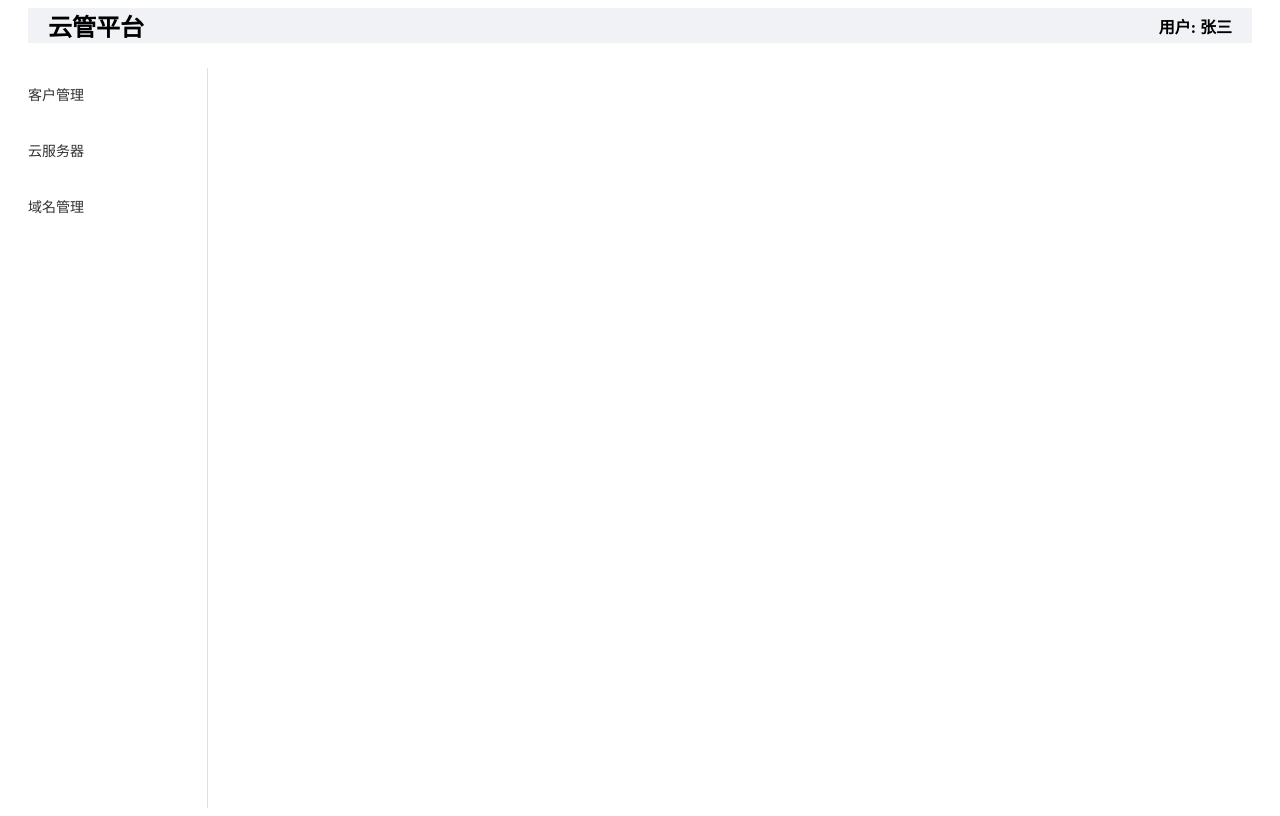
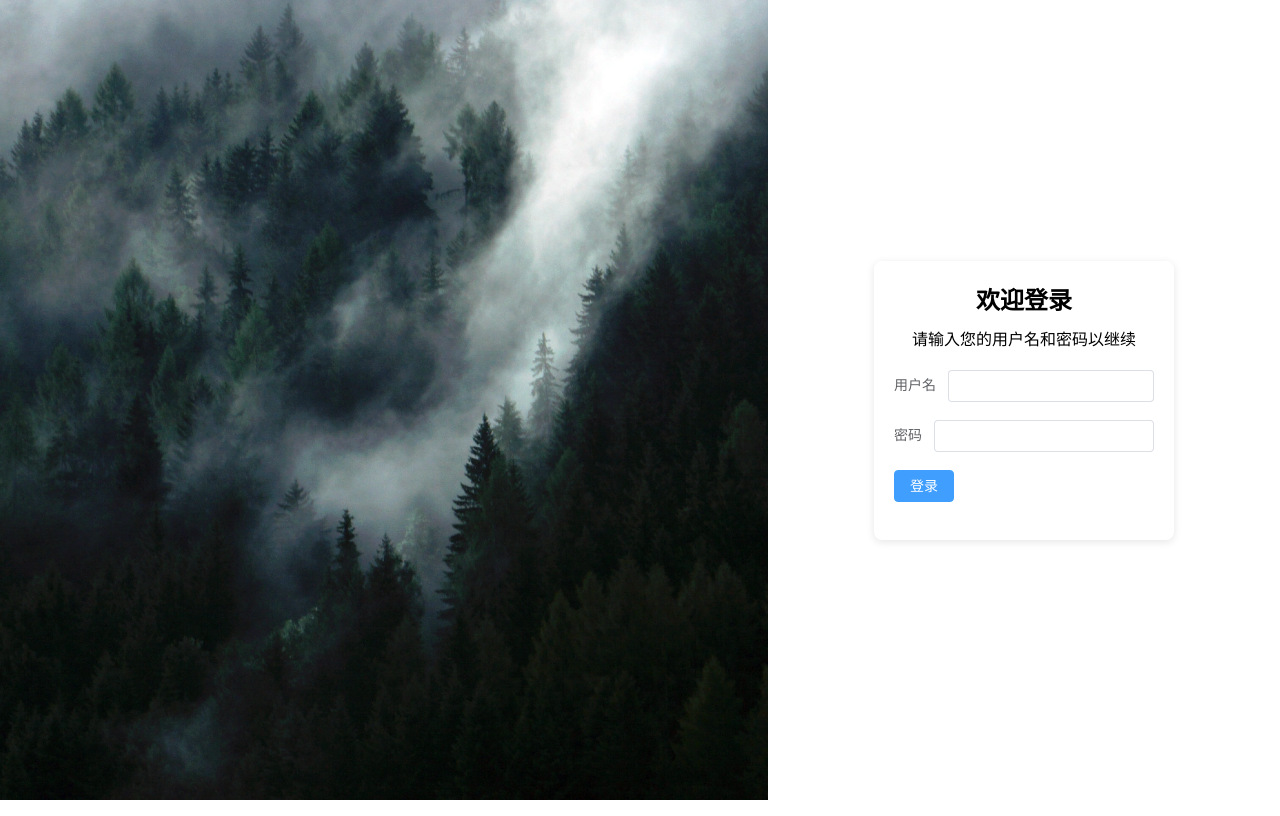
Before and after one commit to cyt1999/cloud-management-platform, a Vue app: page /login in a window 1280 px wide. Built offline with nearby package versions, Linux system fonts and the light colour scheme.

Commit message:
独立主布局和登陆布局页面，新增登陆功能

```diff
--- a/src/App.vue
+++ b/src/App.vue
@@ -1,51 +1,9 @@
 <template>
-  <el-container style="height: 100vh;">
-    <el-header>
-      <div class="header-content">
-        <h1 class="title">云管平台</h1>
-        <div class="user-info">用户: {{ username }}</div>
-      </div>
-    </el-header>
-    <el-container>
-      <el-aside width="200px">
-        <AppSidebar />
-      </el-aside>
-      <el-main>
-        <router-view />
-      </el-main>
-    </el-container>
-  </el-container>
+  <router-view />
 </template>
 
 <script>
-import AppSidebar from './components/Sidebar.vue';
-
 export default {
-  components: {
-    AppSidebar
-  },
-  data() {
-    return {
-      username: '张三' // 假设这是登录用户的名称
-    };
-  }
+  name: 'App'
 };
 </script>
-
-<style>
-.header-content {
-  display: flex;
-  justify-content: space-between; /* 左右对齐 */
-  align-items: center; /* 垂直居中 */
-  padding: 0 20px; /* 添加内边距 */
-  background-color: #f0f2f5; /* 设置背景颜色 */
-}
-
-.title {
-  margin: 0; /* 去掉默认的 margin */
-}
-
-.user-info {
-  font-weight: bold; /* 加粗用户信息 */
-}
-</style>
--- /dev/null
+++ b/src/components/Login.vue
@@ -0,0 +1,71 @@
+<template>
+  <div class="login-container">
+    <h2 class="login-title">欢迎登录</h2>
+    <p class="login-description">请输入您的用户名和密码以继续</p>
+    <el-form :model="loginForm" @submit.native.prevent="handleLogin">
+      <el-form-item label="用户名">
+        <el-input v-model="loginForm.username" autocomplete="off"></el-input>
+      </el-form-item>
+      <el-form-item label="密码">
+        <el-input v-model="loginForm.password" type="password" autocomplete="off"></el-input>
+      </el-form-item>
+      <el-form-item>
+        <el-button type="primary" @click="handleLogin">登录</el-button>
+      </el-form-item>
+    </el-form>
+  </div>
+</template>
+
+<script>
+import axios from 'axios';
+import { ElMessage } from 'element-plus';
+
+export default {
+  data() {
+    return {
+      loginForm: {
+        username: '',
+        password: ''
+      }
+    };
+  },
+  methods: {
+    async handleLogin() {
+      try {
+        const response = await axios.post('/api/login/', this.loginForm);
+        if (response.data.refresh && response.data.access) {
+          // 将 token 存储到本地存储
+          localStorage.setItem('authToken', response.data.access);
+          this.$router.push('/cloud-servers'); // 登录成功后重定向
+          ElMessage.success('登录成功');
+        } else {
+          ElMessage.error('登录失败，请检查用户名和密码');
+        }
+      } catch (error) {
+        ElMessage.error('登录请求失败');
+      }
+    }
+  }
+};
+</script>
+
+<style>
+.login-container {
+  width: 300px;
+  padding: 20px;
+  background-color: white;
+  border-radius: 8px;
+  box-shadow: 0 2px 8px rgba(0, 0, 0, 0.1);
+  box-sizing: border-box;
+}
+
+.login-title {
+  text-align: center;
+  margin-bottom: 10px;
+}
+
+.login-description {
+  text-align: center;
+  margin-bottom: 20px;
+}
+</style>
--- /dev/null
+++ b/src/layouts/LoginLayout.vue
@@ -0,0 +1,39 @@
+<template>
+  <div class="login-layout">
+    <div class="left-section">
+      <!-- 背景图 -->
+    </div>
+    <div class="right-section">
+      <router-view />
+    </div>
+  </div>
+</template>
+
+<style>
+
+/* 解决了登陆页面右侧出现滚动条的问题 */
+* {
+  margin: 0;
+  padding: 0;
+  box-sizing: border-box; /* 确保边框和填充不会影响元素的总高度 */
+}
+
+.login-layout {
+  display: flex;
+  height: 100vh;
+}
+
+.left-section {
+  flex: 3; /* 占5分之3 */
+  background: url('../assets/loginBackground.jpg') no-repeat center center;
+  background-size: cover;
+}
+
+.right-section {
+  flex: 2; /* 占5分之2 */
+  display: flex;
+  justify-content: center;
+  align-items: center;
+  background-color: #ffffff;
+}
+</style>
--- /dev/null
+++ b/src/layouts/MainLayout.vue
@@ -0,0 +1,60 @@
+<template>
+  <el-container style="height: 100vh;">
+    <el-header>
+      <div class="header-content">
+        <h1 class="title">云管平台</h1>
+        <div class="user-info">
+            用户: {{ username }}
+            <el-button type="primary" @click="logout">退出</el-button>
+        </div>
+      </div>
+    </el-header>
+    <el-container>
+      <el-aside width="200px">
+        <AppSidebar />
+      </el-aside>
+      <el-main>
+        <router-view />
+      </el-main>
+    </el-container>
+  </el-container>
+</template>
+
+<script>
+import AppSidebar from '../components/Sidebar.vue';
+
+export default {
+  components: {
+    AppSidebar
+  },
+  data() {
+    return {
+      username: '张三' // 假设这是登录用户的名称
+    };
+  },
+  methods: {
+    logout() {
+      localStorage.removeItem('authToken');
+      this.$router.push('/login');
+    }
+  }
+};
+</script>
+
+<style>
+.header-content {
+  display: flex;
+  justify-content: space-between;
+  align-items: center;
+  padding: 0 20px;
+  background-color: #f0f2f5;
+}
+
+.title {
+  margin: 0;
+}
+
+.user-info {
+  font-weight: bold;
+}
+</style>
--- a/src/router/index.js
+++ b/src/router/index.js
@@ -1,19 +1,56 @@
 import { createRouter, createWebHistory } from 'vue-router';
+import MainLayout from '../layouts/MainLayout.vue';
+import LoginLayout from '../layouts/LoginLayout.vue';
 import CustomerManagement from '../components/CustomerManagement.vue';
 import CloudServer from '../components/CloudServer.vue';
 import DomainManagement from '../components/DomainManagement.vue';
 import ServerDetail from '../components/ServerDetail.vue';
+import Login from '../components/Login.vue';
 
 const routes = [
-  { path: '/customers', component: CustomerManagement },
-  { path: '/cloud-servers', component: CloudServer },
-  { path: '/domains', component: DomainManagement },
-  { path: '/server-detail/:id', component: ServerDetail } // 使用路由参数
+  { path: '/', redirect: '/login' }, // 根路径重定向到登录页面
+  {
+    path: '/login', // 登录页面路径
+    component: LoginLayout, // 使用登录布局组件
+    children: [
+      { path: '', component: Login } // 登录页面的子路由
+    ]
+  },
+  {
+    path: '/', // 主页面路径
+    component: MainLayout, // 使用主布局组件
+    children: [
+      { path: 'customers', component: CustomerManagement }, // 客户管理页面
+      { path: 'cloud-servers', component: CloudServer }, // 云服务器页面
+      { path: 'domains', component: DomainManagement }, // 域名管理页面
+      { path: 'server-detail/:id', component: ServerDetail } // 服务器详情页面，带有动态参数
+    ]
+  }
 ];
 
 const router = createRouter({
+  // 使用history模式
   history: createWebHistory(),
   routes
 });
 
+// 路由守卫
+router.beforeEach((to, from, next) => {
+  // 假设你有一个方法来检查用户是否已登录
+  const isAuthenticated = checkUserAuthentication(); // 替换为实际的认证检查逻辑
+
+  if (to.path !== '/login' && !isAuthenticated) {
+    next('/login'); // 如果未登录，重定向到登录页面
+  } else {
+    next(); // 否则允许访问
+  }
+});
+
+// 这是一个示例函数，你需要根据实际情况实现
+function checkUserAuthentication() {
+  // 例如，从本地存储中获取 token 或从 Vuex 中获取状态
+  const token = localStorage.getItem('authToken');
+  return !!token; // 如果 token 存在，返回 true，否则返回 false
+}
+
 export default router;
```
Also changed, not shown: src/assets/loginBackground.jpg (added), 1 other file (tests, documents, lock files or other folders).
